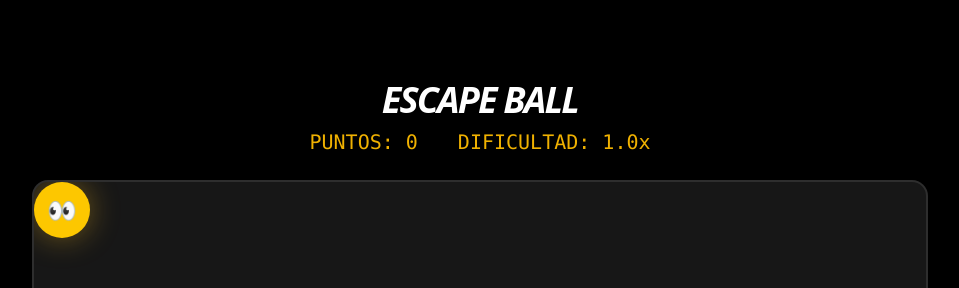
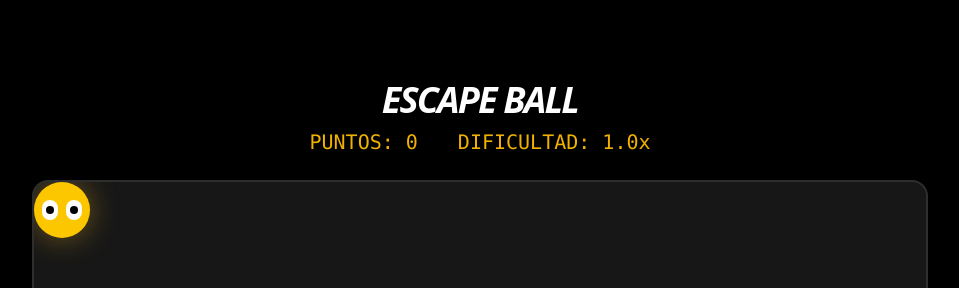
Before and after one commit to Morfeo1997/clicker-game-GSAP, a React (Vite) app: page / in a window 1280 px wide. Shown: the top 288 px of the page, without its empty margins (160-1119 px from the left). Built offline with nearby package versions, Linux system fonts and the light colour scheme.

Commit message:
Ojos personalizados

```diff
--- a/src/components/EscapeGame.tsx
+++ b/src/components/EscapeGame.tsx
@@ -5,6 +5,8 @@ import { useGSAP } from "@gsap/react";
 const ConstantEscapeGame = () => {
   const containerRef = useRef<HTMLDivElement>(null);
   const ballRef = useRef<HTMLDivElement>(null);
+  const leftPupilRef = useRef<HTMLDivElement>(null);
+  const rightPupilRef = useRef<HTMLDivElement>(null);
   const [score, setScore] = useState(0);
   const [speedMultiplier, setSpeedMultiplier] = useState(1);
 
@@ -14,25 +16,41 @@ const ConstantEscapeGame = () => {
   // Estos se inicializan una sola vez y son extremadamente rápidos
   const xTo = useRef<gsap.QuickToFunc | null>(null);
   const yTo = useRef<gsap.QuickToFunc | null>(null);
+  const leftPupilX = useRef<gsap.QuickToFunc | null>(null);
+  const leftPupilY = useRef<gsap.QuickToFunc | null>(null);
+  const rightPupilX = useRef<gsap.QuickToFunc | null>(null);
+  const rightPupilY = useRef<gsap.QuickToFunc | null>(null);
 
   useGSAP(() => {
     xTo.current = gsap.quickTo(ballRef.current, "x", { duration: 0.6, ease: "power3" });
     yTo.current = gsap.quickTo(ballRef.current, "y", { duration: 0.6, ease: "power3" });
+    leftPupilX.current = gsap.quickTo(leftPupilRef.current, "x", { duration: 0.3, ease: "power2" });
+    leftPupilY.current = gsap.quickTo(leftPupilRef.current, "y", { duration: 0.3, ease: "power2" });
+    rightPupilX.current = gsap.quickTo(rightPupilRef.current, "x", { duration: 0.3, ease: "power2" });
+    rightPupilY.current = gsap.quickTo(rightPupilRef.current, "y", { duration: 0.3, ease: "power2" });
   }, { scope: containerRef });
 
   const handleMouseMove = contextSafe((e: React.MouseEvent) => {
     if (!ballRef.current || !containerRef.current) return;
 
-    // 2. Posición actual de la pelota y el mouse
     const ballX = gsap.getProperty(ballRef.current, "x") as number;
     const ballY = gsap.getProperty(ballRef.current, "y") as number;
     const mouseX = e.nativeEvent.offsetX;
     const mouseY = e.nativeEvent.offsetY;
+    const pupilOffset = 4;
 
     // 3. Calcular vector de distancia
     const dx = ballX + 25 - mouseX;
     const dy = ballY + 25 - mouseY;
+    const angle = Math.atan2(mouseY - (ballY + 25), mouseX - (ballX + 25));
     const distance = Math.sqrt(dx * dx + dy * dy);
+    const pupilX = Math.cos(angle) * pupilOffset;
+    const pupilY = Math.sin(angle) * pupilOffset;
+
+    leftPupilX.current?.(pupilX);
+    leftPupilY.current?.(pupilY);
+    rightPupilX.current?.(pupilX);
+    rightPupilY.current?.(pupilY);
 
     // 4. Lógica de "Empuje"
     // Si el mouse está a menos de 150px, calculamos una nueva posición
@@ -101,10 +119,24 @@ const ConstantEscapeGame = () => {
         <div
           ref={ballRef}
           onClick={handleCatch}
-          className="absolute w-14 h-14 bg-yellow-400 rounded-full flex items-center justify-center shadow-[0_0_30px_rgba(251,191,36,0.4)] hover:shadow-yellow-400/60 transition-shadow"
+          className="absolute w-14 h-14 bg-yellow-400 rounded-full flex items-center justify-center gap-2 shadow-[0_0_30px_rgba(251,191,36,0.4)] hover:shadow-yellow-400/60 transition-shadow"
           style={{ x: 100, y: 100 }}
         >
-          <span className="text-2xl">👀</span>
+          {/* Ojo izquierdo */}
+          <div className="relative w-4 h-5 bg-white rounded-full overflow-hidden">
+            <div
+              ref={leftPupilRef}
+              className="absolute w-2 h-2 bg-black rounded-full top-1/2 left-1/2 -translate-x-1/2 -translate-y-1/2"
+            />
+          </div>
+
+          {/* Ojo derecho */}
+          <div className="relative w-4 h-5 bg-white rounded-full overflow-hidden">
+            <div
+              ref={rightPupilRef}
+              className="absolute w-2 h-2 bg-black rounded-full top-1/2 left-1/2 -translate-x-1/2 -translate-y-1/2"
+            />
+          </div>
         </div>
       </div>
 
```
